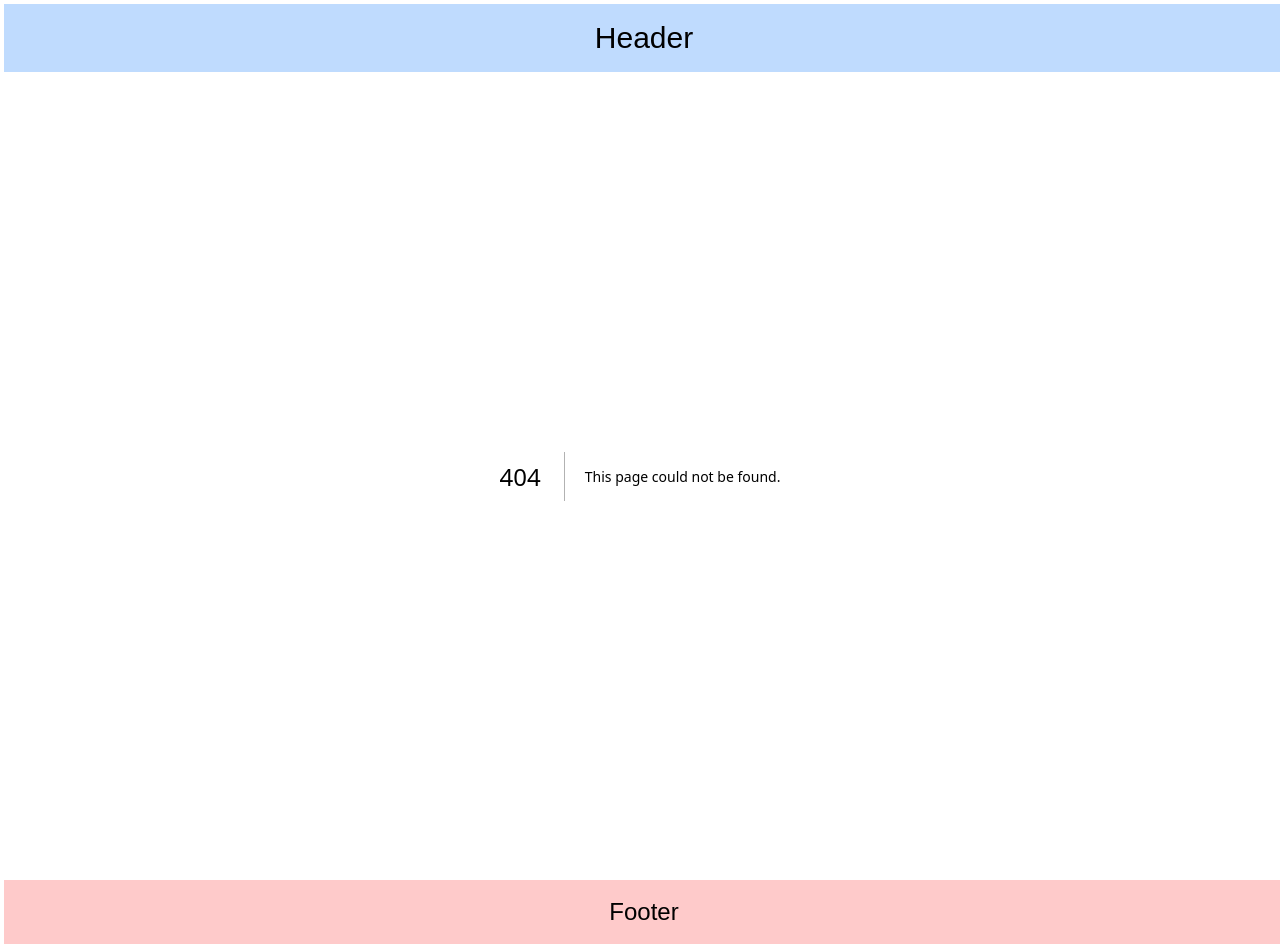
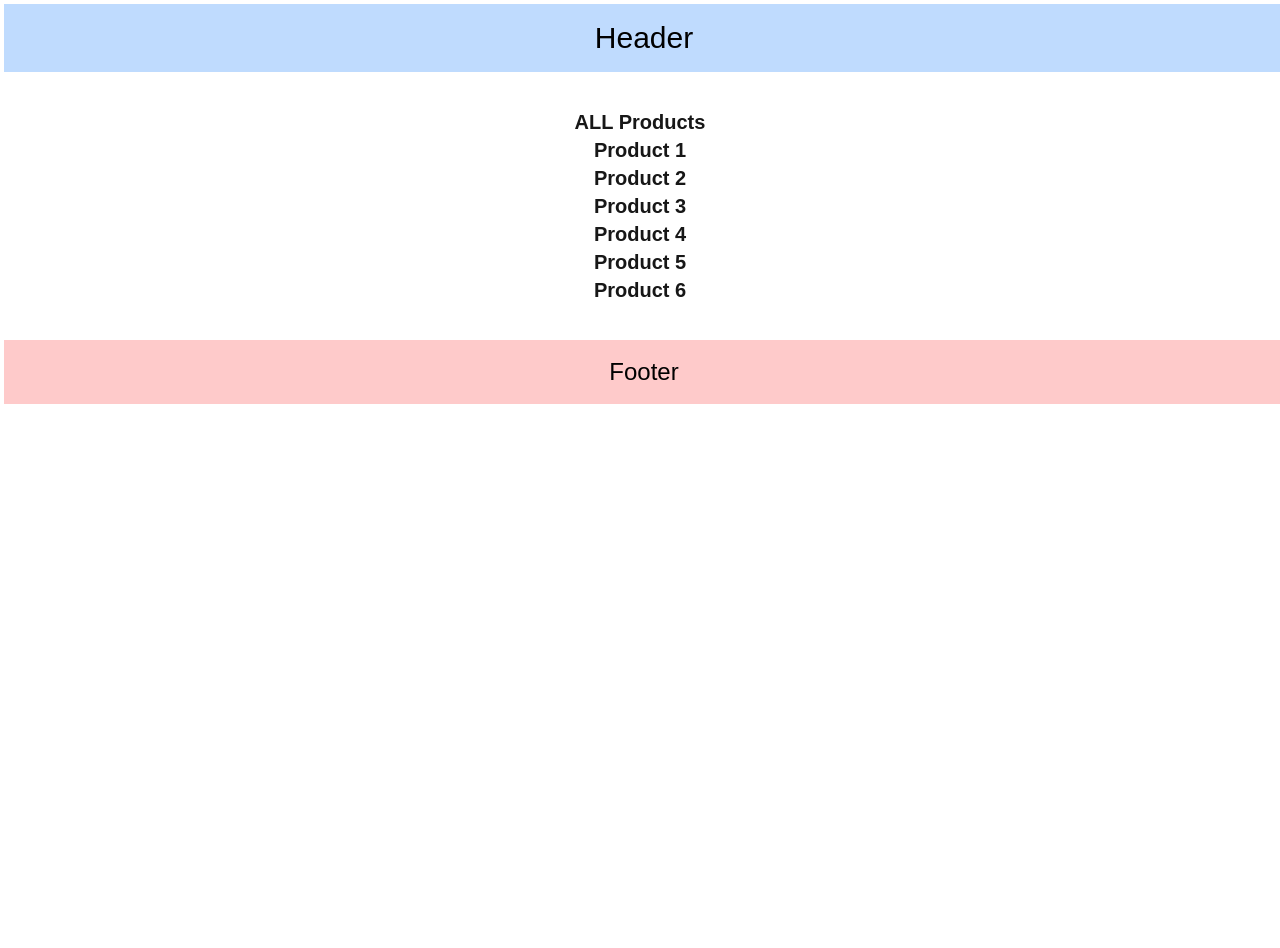
Before and after one commit to codewithcherry/LearnNextJS, a Next.js app in the folder test-nextjs/: page /products in a window 1280 px wide. Before the commit this address had no page. After the commit the page ends 800 px from the top, so only its background shows below. Built offline with nearby package versions, Linux system fonts and the light colour scheme.

Commit message:
create nested bynamic page for products and product details based on dynamic product id

```diff
--- /dev/null
+++ b/test-nextjs/src/app/products/[productId]/page.js
@@ -0,0 +1,12 @@
+import React from 'react'
+
+const ProductView = () => {
+  return (
+    <div >
+      <h1 className='text-2xl text-center font-bold'>product details page on dynamic page id route
+      </h1>
+    </div>
+  )
+}
+
+export default ProductView
--- /dev/null
+++ b/test-nextjs/src/app/products/page.js
@@ -0,0 +1,18 @@
+import React from 'react'
+
+const Products = () => {
+  return (
+    <div className='text-xl text-center font-semibold m-4 p-5'>
+      <ul>ALL Products
+        <li>Product 1</li>
+        <li>Product 2</li>
+        <li>Product 3</li>
+        <li>Product 4</li>
+        <li>Product 5</li>
+        <li>Product 6</li>
+      </ul>
+    </div>
+  )
+}
+
+export default Products
```
